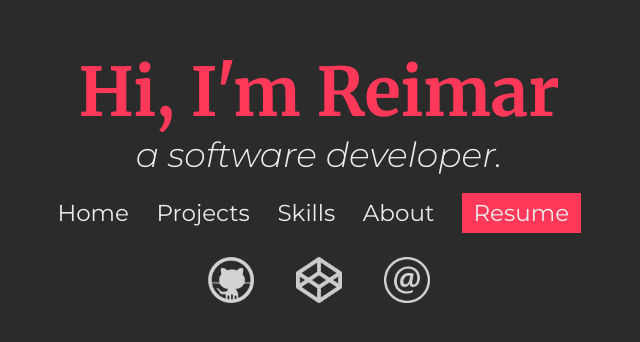
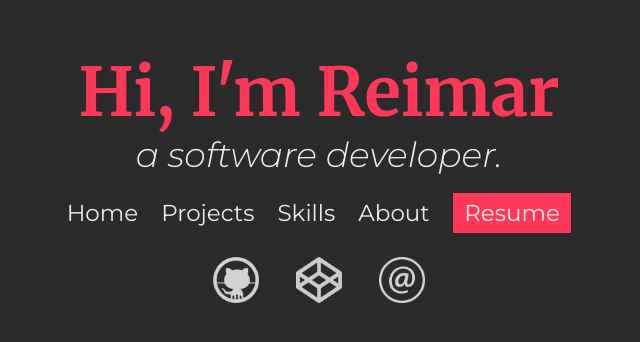
Before and after one commit to reimarrosas/reimarrosas.github.io, a website: page index.html in a window 1280 px wide. Shown: the part 220-562 px from the top of the page, without its empty margins (321-961 px from the left). Drawn offline with Linux system fonts and the light colour scheme.

Commit message:
Removed the gap property in the flex mixin and used the sibling selector instead for safari compat

```diff
--- a/scss/_utils.scss
+++ b/scss/_utils.scss
@@ -1,7 +1,6 @@
-@mixin flex($type, $orient: row, $gap: 0, $wrap: false) {
+@mixin flex($type, $orient: row, $wrap: false) {
   display: flex;
   flex-direction: $orient;
-  gap: $gap;
 
   // Checking for centering
   @if ($type == Mcenter) {
--- a/scss/_welcome-page.scss
+++ b/scss/_welcome-page.scss
@@ -14,8 +14,12 @@
   }
 
   .nav__links {
-    @include flex(center, row, 1.2em);
+    @include flex(center, row);
     padding-top: 1em;
+
+    li + li {
+      margin-left: 1em;
+    }
 
     &--link {
       color: $color-light;
```
Also changed, not shown: styles/style.css, 1 other file.
